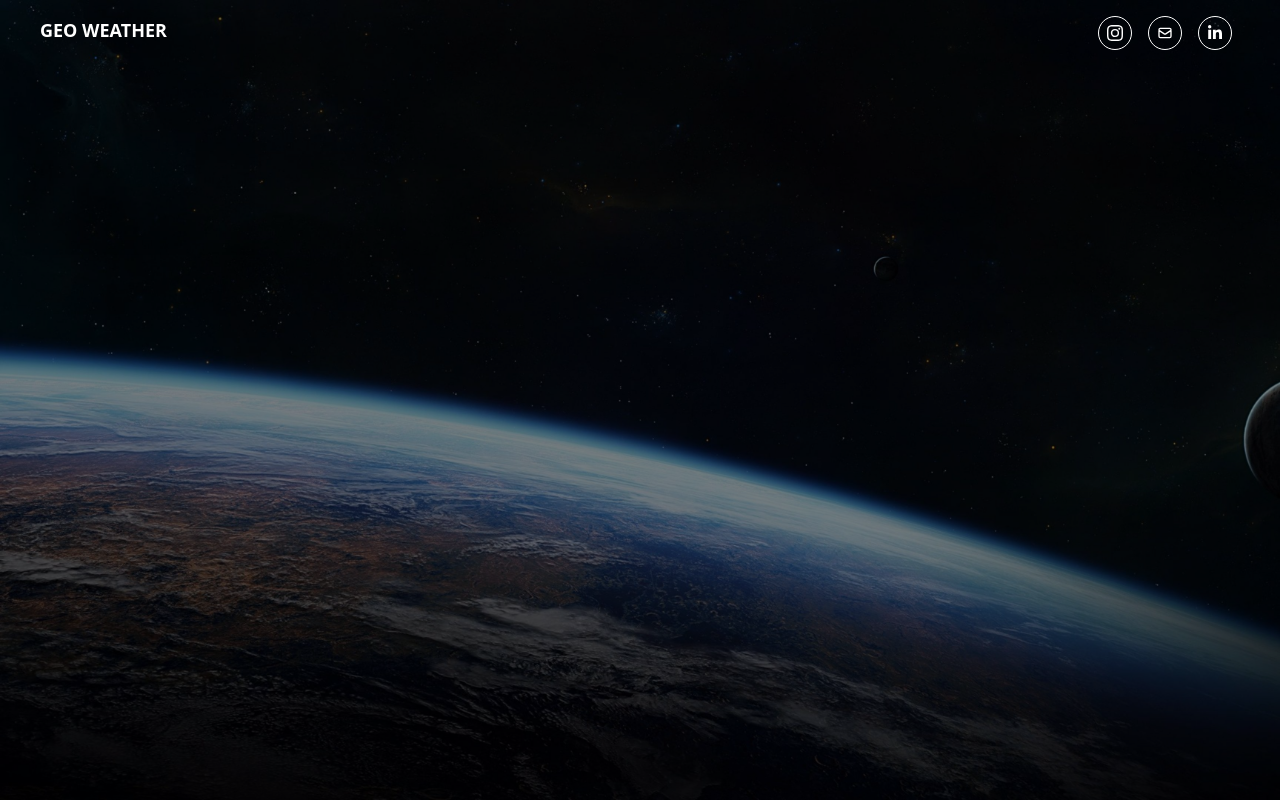
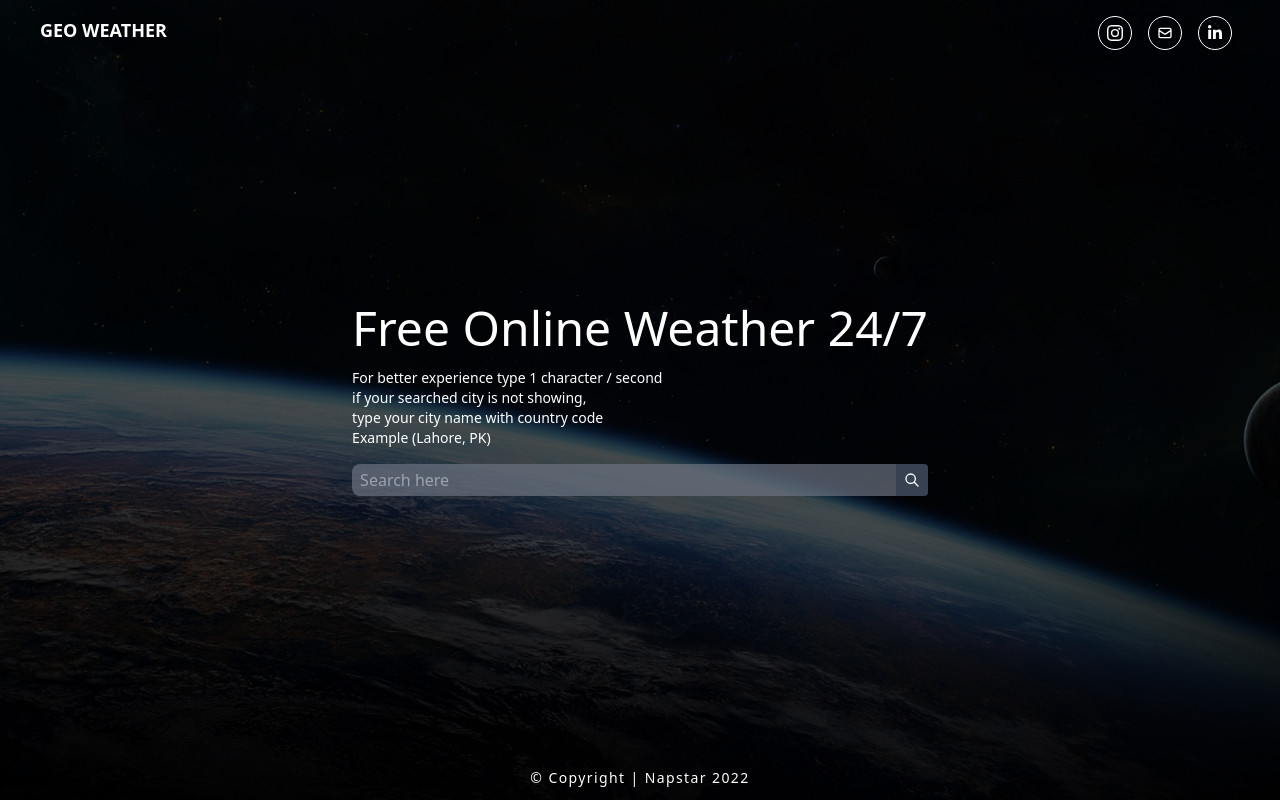
Before and after one commit to napstar-420/weather-app, a React (Create React App) app: page / in a window 1280 px wide. Built offline with nearby package versions, Linux system fonts and the light colour scheme.

Commit message:
Create Hero Section

```diff
--- a/src/App.js
+++ b/src/App.js
@@ -40,7 +40,7 @@ function App() {
   return (
     <BrowserRouter>
       <Routes>
-        <Route index element={<Home />} />
+        <Route index element={<Home value={value} setValue={setValue} handleSearch={handleSearch} reply={reply} setReply={setReply}/>} />
       </Routes>
     </BrowserRouter>
   );
--- a/src/Components/Header.js
+++ b/src/Components/Header.js
@@ -7,7 +7,7 @@ import {FaLinkedinIn} from 'react-icons/fa';
 
 const Header = () => {
   return (
-    <div className='flex justify-between py-4 px-10'>
+    <div className='flex justify-between py-4 px-10 fixed top-0 w-screen z-20'>
         <h3 className='text-white text-lg font-semibold z-10'>GEO WEATHER</h3>
         <div className='flex items-center text-white z-10'>
             <a href="#" target="_blank" rel="noopener noreferrer" className='p-2 mx-2 border border-white rounded-full hover:bg-white hover:text-black transition'><BsInstagram className='text-'/></a>
--- /dev/null
+++ b/src/Components/Hero.js
@@ -0,0 +1,93 @@
+import React from "react";
+import { useState } from "react";
+import { HiOutlineSearch } from "react-icons/hi";
+import { geoDB_URL, options } from "../API/fetchCities";
+
+const Hero = ({ value, setValue, handleSearch, reply, setReply }) => {
+  const [focus, setFocus] = useState(false);
+  const handleChange = (e) => {
+    setValue(e.target.value); /* Store user typed value */
+    if (value < 3) {
+      /* Check is its less than 3 */
+      setReply([]);
+    } else {
+      /* If no make Api  call */
+      fetch(`${geoDB_URL}${value}`, options)
+        .then((response) => response.json())
+        .then((response) => setReply(response.data))
+        .catch((err) => {
+          console.error(err);
+        });
+      console.log(reply);
+    }
+  };
+  return (
+    <div className="text-white w-screen h-screen absolute left-0 grid place-items-center">
+      <div className=" w-max relative">
+        <h1 className="text-5xl font-thin">Free Online Weather 24/7</h1>
+        <ul className="text-left my-4">
+          <li className="text-sm">
+            For better experience type 1 character / second{" "}
+          </li>
+          <li className="text-sm">
+            if your searched city is not showing,
+            <br /> type your city name with country code
+          </li>
+          <li className="text-sm">Example (Lahore, PK)</li>
+        </ul>
+        <form className="bg-gray-500 bg-opacity-70 flex items-center w-[100%] rounded-lg">
+          <input
+            type="text"
+            className="h-8 rounded-l bg-transparent flex-1 py-1 px-2 focus:bg-gray-400 outline-none focus:text-[#303030]"
+            placeholder="Search here"
+            value={value}
+            onChange={(e) => handleChange(e)}
+            onFocus={() => setFocus(true)}
+            onBlur={() => setFocus(false)}
+          />
+          <button
+            type="submit"
+            className="bg-gray-700 h-8 px-2 rounded-r hover:bg-gray-900"
+            onClick={(e) => {
+              e.preventDefault();
+              handleSearch();
+            }}
+          >
+            <HiOutlineSearch />
+          </button>
+        </form>
+        <ul
+          className={`absolute bg-slate-900 p-2 mt-2 rounded w-[100%] ${
+            focus ? "block" : "hidden"
+          }`}
+        >
+          <Suggestions focus={focus} reply={reply} setValue={setValue}/>
+        </ul>
+      </div>
+    </div>
+  );
+};
+
+export default Hero;
+
+const Suggestions = ({ focus, reply, setValue }) => {
+  const handleOnMouseEnter = (name, countryCode) => {
+    setValue(`${name}, ${countryCode}`);
+  };
+  if (reply !== undefined && reply.length !== 0) {
+    return (
+        reply.map((city) => {
+          return (
+            <li
+              key={city.id}
+              onMouseEnter={() => handleOnMouseEnter(city.name, city.countryCode)}
+              className="text-sm py-1 px-2 hover:bg-slate-800 rounded cursor-pointer"
+            >
+              {city.name}, <span>{city.countryCode}</span>
+            </li>
+          );
+        })
+    )
+  }
+  return <li>Loading...</li>;
+};
--- a/src/Components/home.js
+++ b/src/Components/home.js
@@ -1,11 +1,15 @@
 import React from 'react'
 import Header from './Header.js'
+import Hero from './Hero.js'
 import web_bg from '../Images/web_bg.jpg'
 
-const Home = () => {
+const Home = ({value, setValue, handleSearch, reply, setReply}) => {
   return (
-    <div className="w-screen h-screen after:w-[100%] after:h-[100%] after:bg-black after:content-['*'] after:absolute after:top-0 after:opacity-50" style={{backgroundImage: `url(${web_bg})`, backgroundSize: 'cover', backgroundRepeat: 'no-repeat'}}>
-      <Header className=""/>
+    <div className="w-screen h-screen relative" style={{backgroundImage: `url(${web_bg})`, backgroundSize: 'cover', backgroundRepeat: 'no-repeat'}}>
+      <div className='w-screen h-screen bg-black opacity-70 absolute z-0 left-0'/>
+      <Header />
+      <Hero value={value} setValue={setValue} handleSearch={handleSearch} reply={reply} setReply={setReply}/>
+      <p className='text-white absolute bottom-3 text-center w-screen text-sm tracking-widest'>&copy; Copyright | Napstar 2022</p>
     </div>
   )
 }
```
